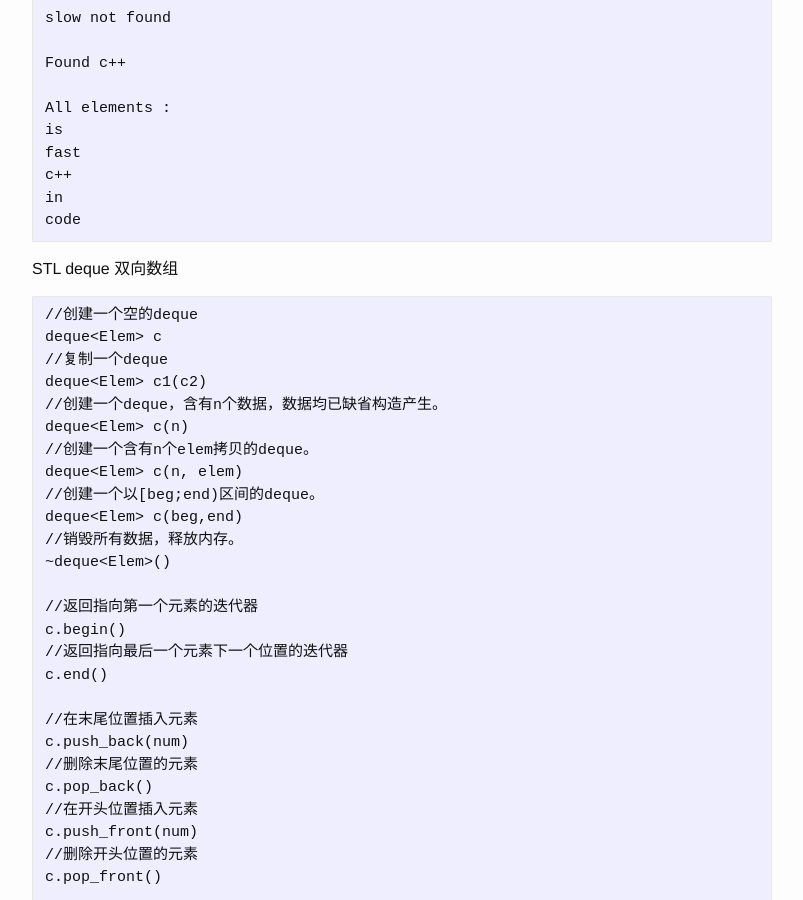
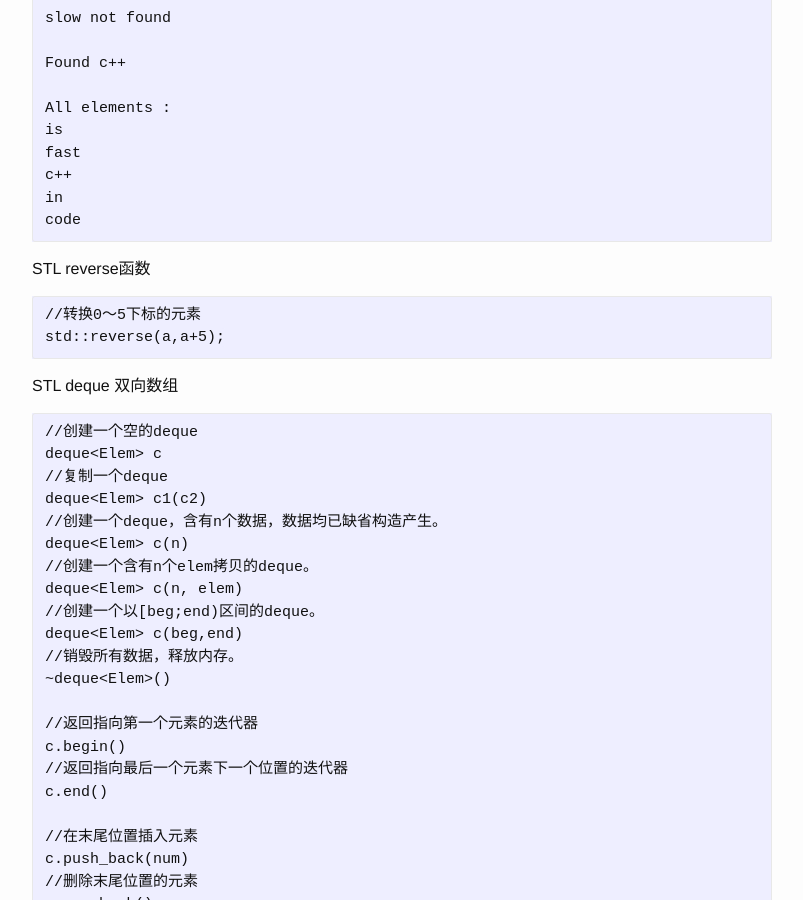
Before and after one commit to josephstalin117/josephstalin117.github.io, a Jekyll site: the page built from _posts/2018-5-25-c.markdown, in a window 1280 px wide and 900 px high, scrolled down 4754 px. Shown: the whole window, without its empty margins (238-1041 px from the left). Built offline with Jekyll 4.4.1, drawn with Linux system fonts in a browser that asks for light colours.

Commit message:
add std::reverse

````diff
--- a/_posts/2018-5-25-c.markdown
+++ b/_posts/2018-5-25-c.markdown
@@ -225,6 +225,12 @@ fast
 c++
 in
 code
+```
+
+STL reverse函数
+```
+//转换0～5下标的元素
+std::reverse(a,a+5);
 ```
 
 STL deque 双向数组
````
